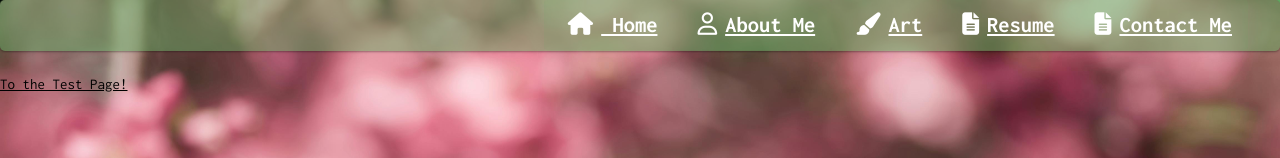
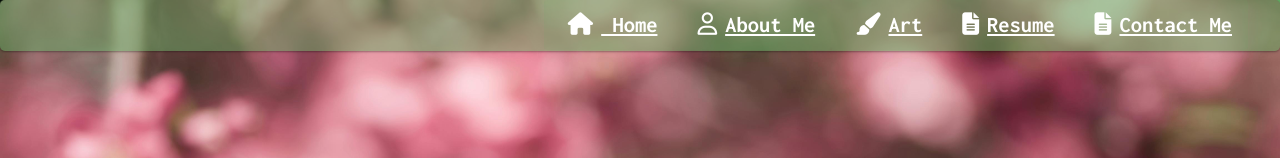
Before and after one commit to SandraKay77/SandraKay77.github.io, a plain HTML site: page index.html in a window 1280 px wide. Shown: the top 158 px of the page. Drawn offline with nearby package versions, Linux system fonts and the light colour scheme; a web font is replaced by a local one.

Commit message:
uploading page

```diff
--- a/index.html
+++ b/index.html
@@ -51,7 +51,6 @@
             </div>
 
         </div>
-        <a class="w3-container" href="TestPage.html"> To the Test Page!</a>
     </div>
     <div class="content-box">
         <section id="about-me">
```
